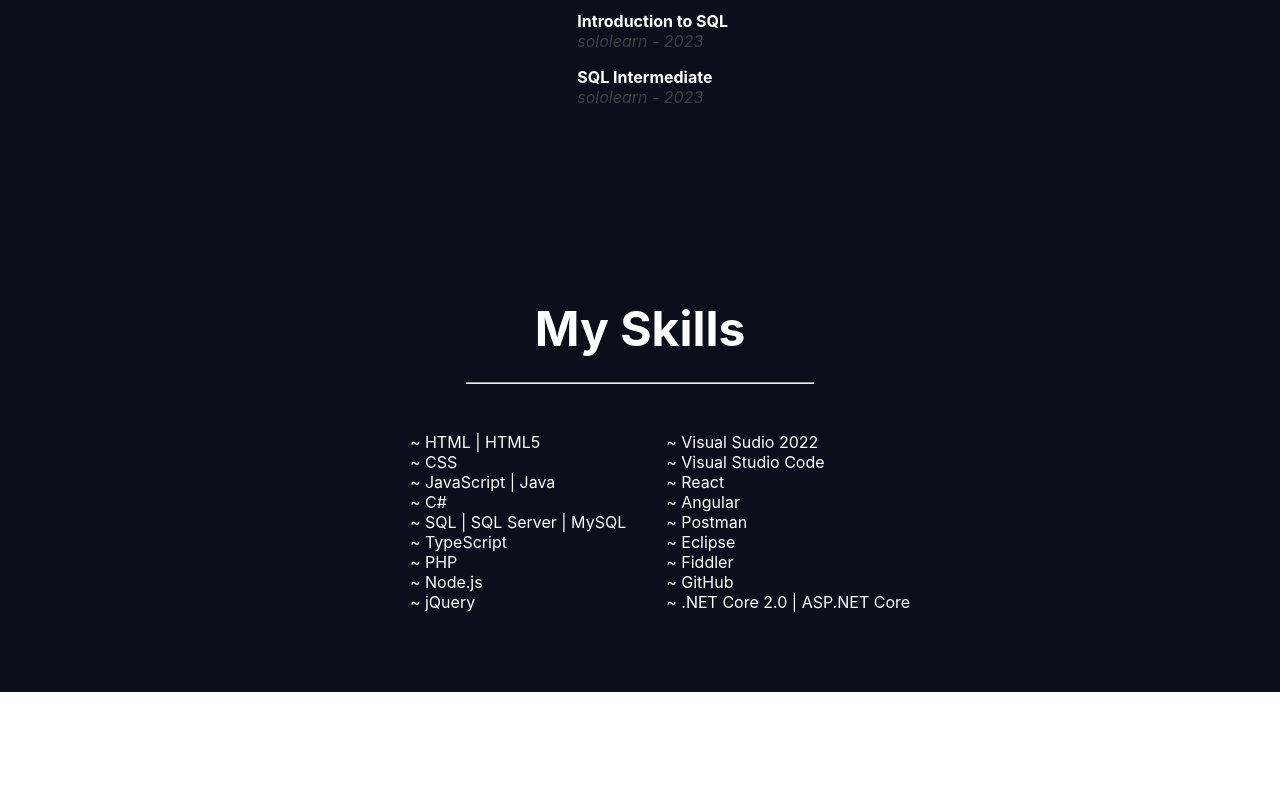
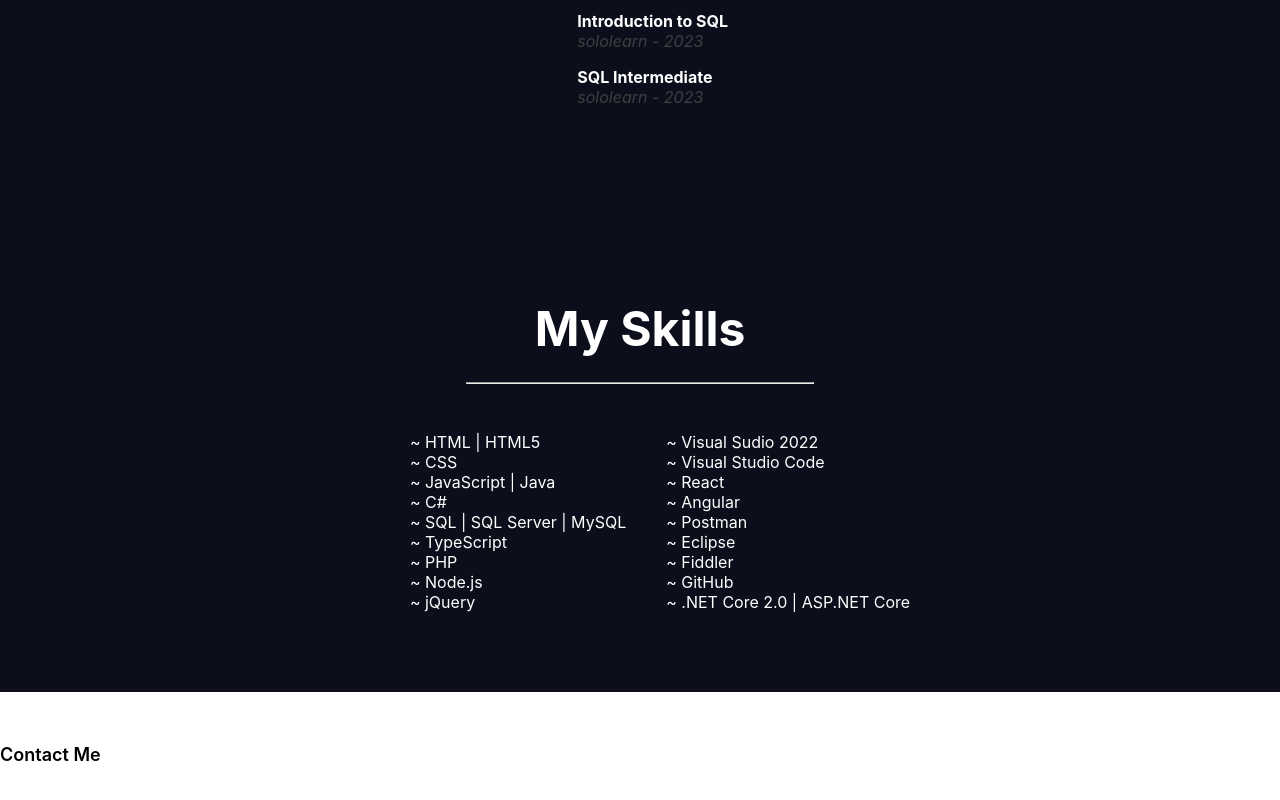
Before and after one commit to JasonR-White23/JasonPortfolio, a React (Create React App) app in the folder portfolio/: page / in a window 1280 px wide. Shown: the part 1096-1896 px from the top of the page. Before the commit the page ends 1788 px from the top, so only its background shows below. Built offline with nearby package versions, Linux system fonts and the light colour scheme.

Commit message:
Created and added content to the ContactMe.jsx file Styled the ContaceMe.jsx file with the ContactMe.css file

```diff
--- /dev/null
+++ b/portfolio/src/components/ContactMe/ContactMe.css
@@ -0,0 +1,17 @@
+
+.contact-container {
+
+    margin: 4% 0%;
+    position: relative;
+}
+
+.contact-container h5 {
+
+    font-size: large;
+    font-weight: 600;
+    margin-bottom: 5%;
+}
+
+.contact-content {
+    display: flex;
+}
--- /dev/null
+++ b/portfolio/src/components/ContactMe/ContactMe.jsx
@@ -0,0 +1,24 @@
+import React from 'react'
+import './ContactMe.css'
+
+const ContactMe = () => {
+  return (
+    <>
+        <section className="contact-container">
+            <h5>
+                Contact Me
+            </h5>
+            <div className="contact-content">
+                <div style={{ flex: 1 }}>
+
+                </div>
+                <div style={{ flex: 1 }}>
+
+                </div>
+            </div>
+        </section>
+    </>
+  )
+}
+
+export default ContactMe
--- a/portfolio/src/components/HomePage/HomePage.jsx
+++ b/portfolio/src/components/HomePage/HomePage.jsx
@@ -3,6 +3,7 @@ import Navbar from '../Navbar/Navbar'
 import AboutMe from '../AboutMe/AboutMe'
 import Education from '../Education/Education'
 import Skills from '../Skills/Skills'
+import ContactMe from '../ContactMe/ContactMe'
 
 
 const HomePage = () => {
@@ -12,6 +13,7 @@ const HomePage = () => {
       <AboutMe />
       <Education />
       <Skills />
+      <ContactMe />
     </>
   )
 }
```
